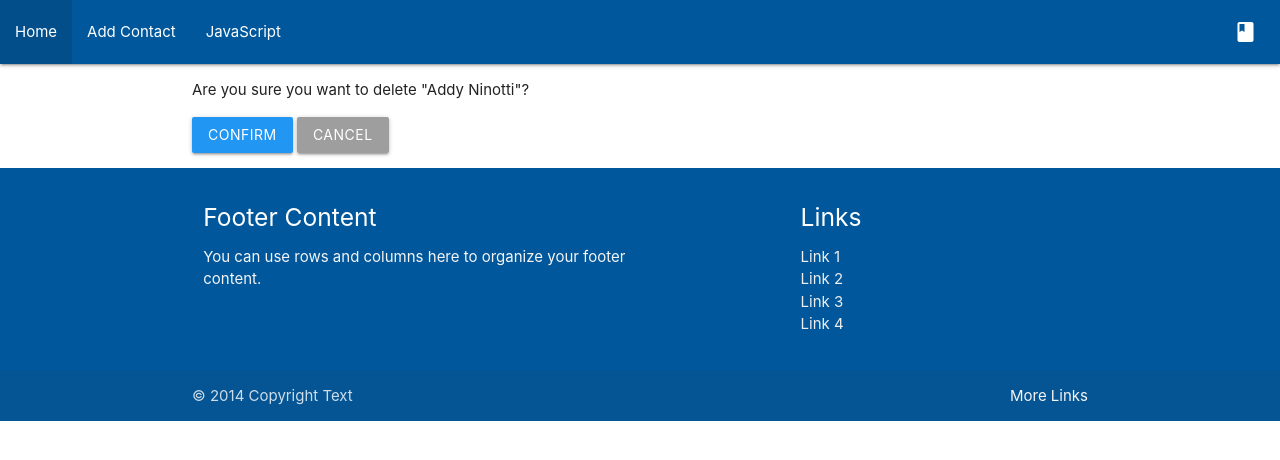
After one commit to olaniyi900/phonebook, a Django app: page /contact/36/delete in a window 1280 px wide. The commit adds this page. Shown: the top 460 px of the page. Run offline with Django 5.2, Linux system fonts and the light colour scheme; data comes from the database, SQL or seed files in the repository; both versions use the stored data as it was after the commit.

Commit message:
update, delete view added

```diff
--- a/contacts/forms.py
+++ b/contacts/forms.py
@@ -12,6 +12,6 @@ class PersonContactForm(ModelForm):
             'first_name': TextInput(attrs={'class':'gg'}),
             'phone_number': NumberInput(attrs={'class': 'gg'}),
             'email': EmailInput(attrs={'class': 'gg'}),
-            'date_of_birth': DateInput(attrs={'class': 'gg'})
+            'date_of_birth': DateInput(attrs={'class': 'gg', 'type':'date'})
 
         }
--- a/contacts/models.py
+++ b/contacts/models.py
@@ -15,4 +15,4 @@ class PersonContact(models.Model):
         return f'{self.first_name} {self.last_name}'
 
     def get_absolute_url(self):
-        return reverse("contatcs:contact", kwargs={"pk": self.pk})
+        return reverse("contacts:contact", kwargs={"pk": self.pk})
--- a/contacts/templates/contacts/base.html
+++ b/contacts/templates/contacts/base.html
@@ -51,6 +51,6 @@
         </div>
       </footer>
 
-
+    <script src="https://cdnjs.cloudflare.com/ajax/libs/materialize/1.0.0/js/materialize.min.js"></script>
 </body>
 </html>
--- a/contacts/templates/contacts/deatail.html
+++ b/contacts/templates/contacts/deatail.html
@@ -11,8 +11,8 @@
           <p>Date Of Birth: {{contact.date_of_birth}}</p>
         </div>
         <div class="card-action">
-          <a href="#" class="btn blue">Update<i class="material-icons left">create</i></a>
-          <a href="#" class="btn red">Delete<i class="material-icons left">delete</i></a>
+          <a href="{% url "contacts:contact-update" contact.id %}" class="btn blue">Update<i class="material-icons left">create</i></a>
+          <a href="{% url "contacts:contact-delete" contact.id %}" class="btn red">Delete<i class="material-icons left">delete</i></a>
         </div>
       </div>
     </div>
--- /dev/null
+++ b/contacts/templates/contacts/delete.html
@@ -0,0 +1,12 @@
+{% extends "contacts/base.html" %}
+
+{% block content %}
+    <form class="col s12" action="" method="POST">
+        {% csrf_token %}
+
+
+        <p>Are you sure you want to delete "{{ contact }}"?</p>
+        <button class="btn blue" type="submit">Confirm</button>
+        <a href="{% url "contacts:contact" object.id %}" class="btn grey" type="submit">Cancel</a>
+    </form>
+{% endblock content %}
--- a/contacts/urls.py
+++ b/contacts/urls.py
@@ -1,5 +1,7 @@
 from django.urls import path
-from .views import ContactListView, ContactDetailView, ContactCreateView
+from .views import (ContactListView, ContactDetailView,
+                    ContactCreateView, ContactUpdateView,
+                    ContactDeleteView)
 
 
 app_name = 'contacts'
@@ -7,4 +9,6 @@ urlpatterns = [
     path('', ContactListView.as_view(), name='index'),
     path('contact/<int:pk>', ContactDetailView.as_view(), name='contact'),
     path('create/', ContactCreateView.as_view(), name='create'),
+    path('contact/<int:pk>/update', ContactUpdateView.as_view(), name='contact-update'),
+    path('contact/<int:pk>/delete', ContactDeleteView.as_view(), name='contact-delete'),
 ]
--- a/contacts/views.py
+++ b/contacts/views.py
@@ -1,7 +1,8 @@
 from django.shortcuts import render
 from django.views.generic import ListView, DetailView
-from django.views.generic.edit import CreateView
+from django.views.generic.edit import CreateView, UpdateView, DeleteView
 from .models import PersonContact
+from django.urls import reverse_lazy
 
 # Create your views here.
 # def index(request):
@@ -23,3 +24,15 @@ class ContactCreateView(CreateView):
     model = PersonContact
     template_name = 'contacts/form.html'
     fields = '__all__'
+
+class ContactUpdateView(UpdateView):
+    model = PersonContact
+    template_name = 'contacts/form.html'
+    fields = '__all__'
+
+
+class ContactDeleteView(DeleteView):
+    model = PersonContact
+    context_object_name = "contact"
+    template_name = 'contacts/delete.html'
+    success_url = reverse_lazy('contacts:index')
```
Also changed, not shown: db.sqlite3.
